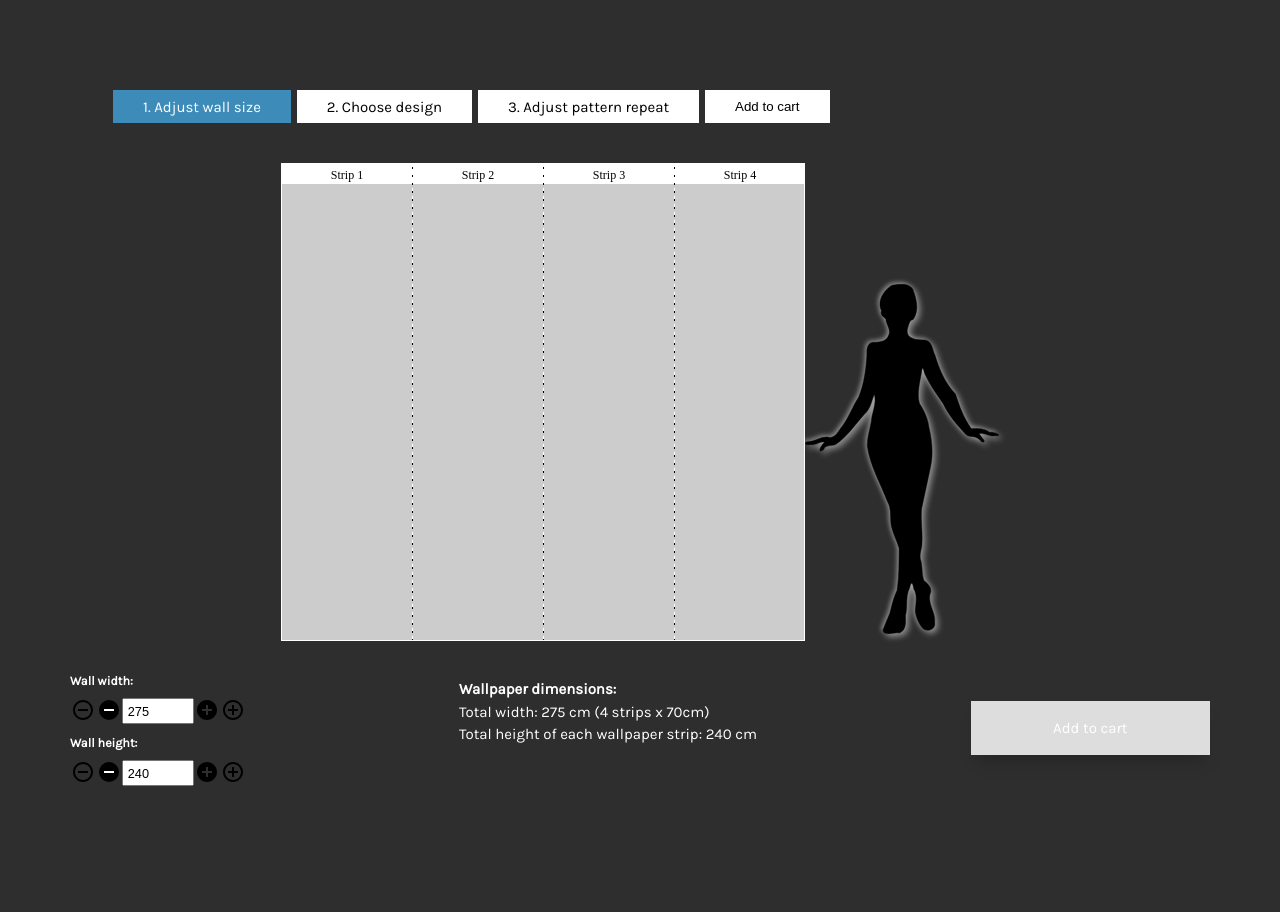
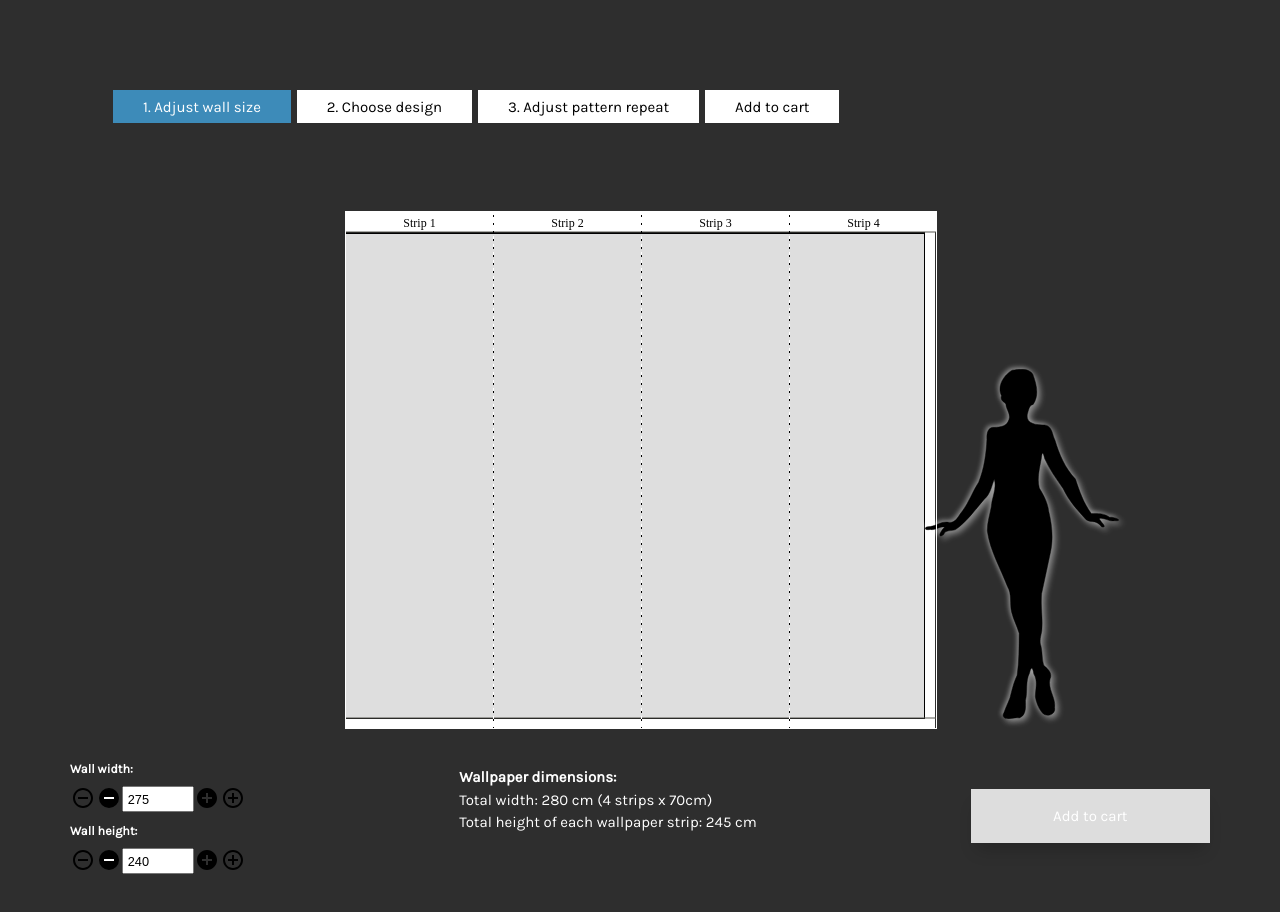
Before and after one commit to skabdullah9/wallpaper_configurator, a Vue app: page / in a window 1280 px wide. Shown: the top 912 px of the page. Before the commit the page ends 855 px from the top, so only its background shows below. Built offline with nearby package versions, Linux system fonts and the light colour scheme.

Commit message:
canvas bug fixes

```diff
--- a/src/App.vue
+++ b/src/App.vue
@@ -42,6 +42,7 @@ body {
 .container {
     max-width: 1140px;
     margin: 0 auto;
+    overflow: visible;
 }
 .flex {
     display: flex;
--- a/src/components/AdjustPatternTab.vue
+++ b/src/components/AdjustPatternTab.vue
@@ -5,7 +5,7 @@
                         <div class="repeat_width">
                             <button
                                 id="minus_black"
-                                @click="pattern_config.pattern_repeat_width > 3.5 ? pattern_config.pattern_repeat_width -= 1 : ''"
+                                @click="pattern_config.pattern_repeat_width > 3.5 ? pattern_config.pattern_repeat_width -= 2 : ''"
                             >
                                 <img src="@/assets/minus_black.svg" alt="" />
                             </button>
@@ -16,7 +16,7 @@
                             />
                             <button
                                 id="plus_black"
-                                    @click="pattern_config.pattern_repeat_width < 70 ? pattern_config.pattern_repeat_width += 1 : ''"
+                                    @click="pattern_config.pattern_repeat_width < 210 ? pattern_config.pattern_repeat_width += 2 : ''"
                             >
                                 <img src="@/assets/plus_black.svg" alt="" />
                             </button>
--- a/src/components/ChooseDesignTab.vue
+++ b/src/components/ChooseDesignTab.vue
@@ -11,7 +11,7 @@
                 <div class="flex upload">
                     <div>
                         <label for="upload__image" id="upload__btn"
-                            >Upload image</label
+                            >Upload image <img src="../assets/cloud_upload.svg" alt=""></label
                         >
                         <input
                             type="file"
@@ -122,7 +122,11 @@ function getWallpaper() {
     color: white;
     padding: 1rem 3rem;
     margin-bottom: 1rem;
-    display: inline-block;
+    display: inline-flex;
+    justify-content: center;
+    align-items: center;
+    gap: 1rem
+
 }
 #upload__btn:hover,
 #upload__btn:focus {
--- a/src/components/TabsWrapper.vue
+++ b/src/components/TabsWrapper.vue
@@ -11,6 +11,7 @@
           {{ tab }}
         </li>
         <button
+          id="add_cart_btn_sm"
           class="add_cart_btn_sm"
           :class="{ active: wall_dimensions.image_url }"
         >
@@ -25,7 +26,7 @@
         <canvas class="second" height="500" style="display: none"></canvas>
       </div>
 
-      <img src="../assets/lady.svg" alt="" />
+      <img class="lady-png" src="../assets/lady.svg" alt="" />
     </div>
 
     <slot />
@@ -41,29 +42,72 @@ export default {
     const activeTab = ref(tabTitles.value[0]);
     provide("activeTab", activeTab);
     const { wall_dimensions, pattern_config, total } = inject("store");
+    let cmToPx = (dimensions = 70) => Math.floor((dimensions * 38) / 9) / 2;
     let canvas;
     let c;
     let outerCanvas;
     let outerC;
     let wallpaperCopy = new Image();
+
+    const renderCanvas = () => {
+      canvas.width = cmToPx(wall_dimensions.wall_width);
+      canvas.height = cmToPx(wall_dimensions.wall_height);
+
+      outerCanvas.width = total.strips_used * cmToPx();
+      outerCanvas.height = canvas.height + 10;
+
+      const container = document.querySelector(".canvas-container");
+      const canvasContainer = document.querySelector(".canvas-container > div");
+      const ladyPNG = document.querySelector(".lady-png");
+
+      container.style.width = outerCanvas.width + "px";
+      container.style.height = outerCanvas.height + "px";
+      if(wall_dimensions.wall_width > 500) {
+        container.style.marginLeft = -total.strips_used * 1.5 +'%';
+      }
+
+      let relativeLeft =
+        canvasContainer.getBoundingClientRect().left - container.getBoundingClientRect().left;
+      ladyPNG.style.left = canvas.width + relativeLeft + "px";
+
+      renderStripLabels(outerCanvas, outerC);
+
+      c.fillStyle = "#DEDEDE";
+      c.fillRect(0, 0, canvas.width, canvas.height);
+      c.lineWidth = "2";
+      c.strokeStyle = "black";
+      c.strokeRect(0, 20, canvas.width, canvas.height - 20);
+    };
     const renderStripLabels = (canvas, c) => {
       let offset = canvas.width / total.strips_used;
       c.fillStyle = "white";
       c.fillRect(0, 0, canvas.width, 20);
+
+      c.strokeStyle = "#575651"
+      c.beginPath(); // Start a new path
+      c.moveTo(0, 20);
+      c.lineTo(canvas.width, 20); // Draw a line to
+      c.stroke();
+
+      c.beginPath(); // Start a new path
+      c.moveTo(0, canvas.height - 10);
+      c.lineTo(canvas.width, canvas.height - 10); // Draw a line to
+      c.stroke();
+
       for (let i = 1; i <= total.strips_used; i++) {
         c.strokeStyle = "black";
         c.fillStyle = "black";
         c.setLineDash([5, 3]);
         c.beginPath(); // Start a new path
-        c.moveTo(offset, 0); // Move the pen to (30, 50)
-        c.lineTo(offset, canvas.height); // Draw a line to (150, 100)
+        c.moveTo(offset, 0); // Move the pen
+        c.lineTo(offset, canvas.height); // Draw a line to
         c.stroke();
 
         c.strokeStyle = "white";
         c.setLineDash([3, 5]);
         c.beginPath(); // Start a new path
-        c.moveTo(offset, 0); // Move the pen to (30, 50)
-        c.lineTo(offset, canvas.height); // Draw a line to (150, 100)
+        c.moveTo(offset, 0); // Move the pen
+        c.lineTo(offset, canvas.height); // Draw a line to
         c.stroke();
 
         c.fillStyle = "black";
@@ -82,11 +126,7 @@ export default {
       c = canvas.getContext("2d");
       outerCanvas = document.querySelector("canvas.outer");
       outerC = outerCanvas.getContext("2d");
-      canvas.width = Math.floor((wall_dimensions.wall_width * 38) / 10) / 2;
-      canvas.height = Math.floor((wall_dimensions.wall_height * 38) / 10) / 2;
-      outerCanvas.width = canvas.width;
-      outerCanvas.height = canvas.height + 20;
-      renderStripLabels(outerCanvas, outerC);
+      renderCanvas();
     });
 
     watch([wall_dimensions, pattern_config], () => {
@@ -121,7 +161,6 @@ export default {
               secondCanvas.height
             );
 
-
             let pattern = c.createPattern(secondCanvas, "repeat");
             c.fillStyle = pattern;
 
@@ -142,11 +181,7 @@ export default {
         img.src = wall_dimensions.image_url;
       }
 
-      canvas.width = Math.floor((wall_dimensions.wall_width * 38) / 10) / 2;
-      canvas.height = Math.floor((wall_dimensions.wall_height * 38) / 10) / 2;
-      outerCanvas.width = canvas.width;
-      outerCanvas.height = canvas.height + 20;
-      renderStripLabels(outerCanvas, outerC);
+      renderCanvas();
     });
     return { tabTitles, activeTab, wall_dimensions };
   },
@@ -157,9 +192,10 @@ export default {
 .tabs__header {
   display: flex;
   list-style-type: none;
+  margin-bottom: 4rem;
 }
 .tabs__header li,
-.add_cart_btn_sm {
+#add_cart_btn_sm {
   padding: 0.5rem 2rem;
   background-color: white;
   color: black;
@@ -169,6 +205,9 @@ export default {
 .add_cart_btn_sm {
   border: none;
   outline: none;
+  padding: 0.5rem 3rem;
+  font-size: 1rem;
+  font-family: "Karla", sans-serif;
 }
 .tabs__header li.active {
   background-color: #3d8bb9;
@@ -180,13 +219,16 @@ export default {
   color: #fff;
 }
 canvas {
-  border: 1px solid white;
   display: block;
-  background-color: #ccc;
+  background-color: transparent;
 }
+
 .canvas-container > div {
   position: relative;
-  background-color: rgba(255, 255, 255, 0.4);
+  background-color: white;
+  overflow: visible;
+  width: 100%;
+  height: 100%;
 }
 canvas.outer {
   position: absolute;
@@ -194,19 +236,26 @@ canvas.outer {
   left: 0;
   z-index: 99;
   background-color: transparent;
+  border: 1px solid white;
 }
 
 .canvas-container {
   display: flex;
   align-items: end;
   justify-content: center;
-  margin: 2rem 0;
+  margin: 2rem auto;
+  /* margin-left: -10%; */
+  position: relative;
+  overflow: visible;
+
 }
+
 .canvas-container img {
   height: 350px;
-  position: relative;
-  bottom: 0.5rem;
-  left: 0rem;
+  position: absolute;
+  bottom: 0.7rem;
+  left: 0.5rem;
+  /* transform: translateX(140%); */
   -webkit-filter: drop-shadow(2px 2px 2px rgba(255, 255, 255, 0.4));
   filter: drop-shadow(3px 3px 3px rgba(255, 255, 255, 0.4))
     drop-shadow(-2px -2px 2px rgba(255, 255, 255, 0.4));
--- a/src/components/WallSizeTab.vue
+++ b/src/components/WallSizeTab.vue
@@ -65,7 +65,7 @@
                         id="minus_black"
                         @click="
                             wall_dimensions.wall_height > 100
-                                ? (wall_dimensions.wall_height -= 70)
+                                ? (wall_dimensions.wall_height -= 20)
                                 : ''
                         "
                     >
@@ -80,7 +80,7 @@
                         id="plus_black"
                         @click="
                             wall_dimensions.wall_height < 400
-                                ? (wall_dimensions.wall_height += 70)
+                                ? (wall_dimensions.wall_height += 20)
                                 : ''
                         "
                     >
@@ -101,14 +101,14 @@
         <div class="wallpaper_dimensions">
             <p class="bold">Wallpaper dimensions:</p>
             <p>
-                Total width: {{ wall_dimensions.wall_width }} cm ({{
+                Total width: {{ 70 * total.strips_used }} cm ({{
                     total.strips_used
                 }}
                 strips x 70cm)
             </p>
             <p>
                 Total height of each wallpaper strip:
-                {{ wall_dimensions.wall_height }} cm
+                {{ wall_dimensions.wall_height + 5 }} cm
             </p>
         </div>
         <AddToCartBtn />
--- a/src/store.js
+++ b/src/store.js
@@ -13,7 +13,7 @@ const constants = reactive({
     strip_cost: 23,
 });
 const total = reactive({
-    strips_used: computed(() => Math.ceil(wall_dimensions.wall_width / 70)),
+    strips_used: computed(() => Math.ceil((wall_dimensions.wall_width + 5) / 70)),
     total_cost: computed(
         () =>
             ((wall_dimensions.wall_width * wall_dimensions.wall_height) / 100) *
```
Also changed, not shown: src/assets/cloud_upload.svg (added), src/assets/logo.png (deleted).
